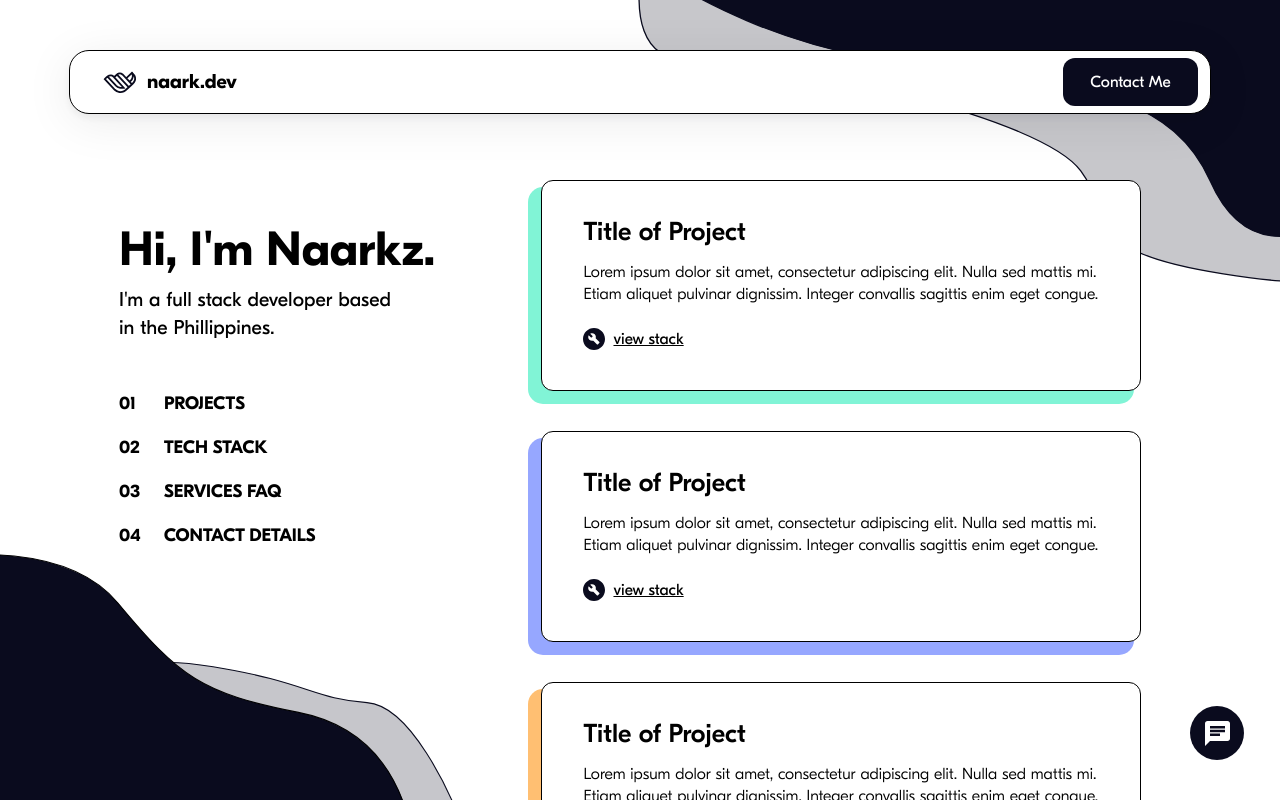
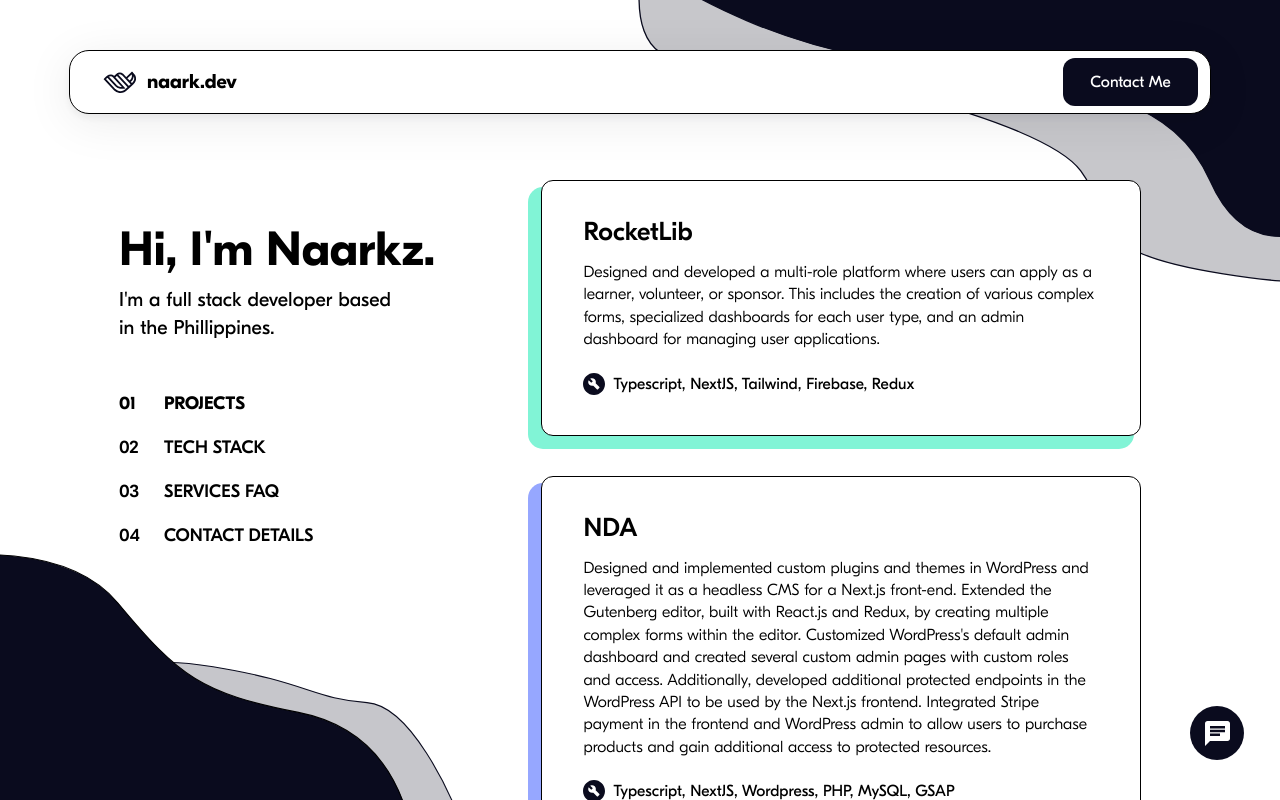
Before and after one commit to Eerkz/naarkzport, a Next.js app: page / in a window 1280 px wide. Built offline with nearby package versions, Linux system fonts and the light colour scheme.

Commit message:
feat: Update projects

```diff
--- a/components/utils/ProjectBox.tsx
+++ b/components/utils/ProjectBox.tsx
@@ -1,8 +1,10 @@
 import React from "react";
 import Image from "next/image";
+import Link from "next/link";
 
 type ProjectBox = {
   color: string;
+  link?: string;
   children?: React.ReactNode;
   title?: string;
   description?: string;
@@ -12,10 +14,37 @@ type ProjectBox = {
 export default function ProjectBox({
   color,
   children,
+  link,
   title = "Title of Project",
   description = "Lorem ipsum dolor sit amet, consectetur adipiscing elit. Nulla sed mattis mi. Etiam aliquet pulvinar dignissim. Integer convallis sagittis enim eget congue.",
   stack,
 }: ProjectBox) {
+  if (link) {
+    return (
+      <Link href={link} target="_black" rel="noreferrer">
+        <div
+          className="project-box-item min-h-[194px] md:ml-[15px] bg-white cursor-pointer rounded-[12px] border-[1px] border-black px-[41px] py-[40px]"
+          style={{ boxShadow: `-10px 10px 0px 3px ${color}` }}
+        >
+          <h1 className="font-[500] text-[26px] leading-[23px] mb-[17px]">
+            {title}
+          </h1>
+          <p className="font-light text-[16px] leading-[140%]">{description}</p>
+          <div className="text-white flex items-center mt-[22px]">
+            <Image
+              src={"/static/images/tool-icon.svg"}
+              alt="tool-icon"
+              width={22}
+              height={22}
+            />
+            <span className="font-[400] text-[16px] leading-[14px] text-black ml-[8px]">
+              {stack.join(", ")}
+            </span>
+          </div>
+        </div>
+      </Link>
+    );
+  }
   return (
     <div
       className="project-box-item min-h-[194px] md:ml-[15px] bg-white cursor-pointer rounded-[12px] border-[1px] border-black px-[41px] py-[40px]"
@@ -32,8 +61,8 @@ export default function ProjectBox({
           width={22}
           height={22}
         />
-        <span className="font-[400] text-[16px] leading-[14px] text-black underline ml-[8px]">
-          view stack
+        <span className="font-[400] text-[16px] leading-[14px] text-black ml-[8px]">
+          {stack.join(", ")}
         </span>
       </div>
     </div>
--- a/pages/index.tsx
+++ b/pages/index.tsx
@@ -1,4 +1,4 @@
-import React, { useState, useEffect, useRef } from "react";
+import React, { useState, useRef } from "react";
 import { InView } from "react-intersection-observer";
 import Main from "../components/layouts/Main";
 import ProjectBox from "../components/utils/ProjectBox";
@@ -11,11 +11,9 @@ export default function Home() {
   const techRef = useRef() as React.Ref<HTMLDivElement>;
   const servicesRef = useRef() as React.Ref<HTMLDivElement>;
   const contactRef = useRef() as React.Ref<HTMLDivElement>;
-
-  const [isProjectsVisible, setIsProjectsVisible] = useState(true);
-  const [isTechVisible, setIsTechVisible] = useState(false);
-  const [isServicesVisible, setIsServicesVisible] = useState(false);
-  const [isContactsVisible, setIsContactsVisible] = useState(false);
+  const [visibleSection, setVisibleSection] = useState<
+    "projects" | "techstack" | "contacts" | "services"
+  >("projects");
 
   const scrollTo = (ref: any) => {
     if (ref && ref.current /* + other conditions */) {
@@ -38,7 +36,7 @@ export default function Home() {
             <ul className="font-[500] text-[18px] leading-[21px] flex flex-col gap-y-[23px] uppercase pb-[40px]">
               <li
                 className={`flex gap-x-[25px] cursor-pointer ${
-                  isProjectsVisible ? "font-bold" : ""
+                  visibleSection === "projects" ? "font-bold" : ""
                 }`}
                 onClick={() => scrollTo(projectsRef)}
               >
@@ -46,7 +44,7 @@ export default function Home() {
               </li>
               <li
                 className={`flex gap-x-[25px]  cursor-pointer ${
-                  isTechVisible ? "font-bold" : ""
+                  visibleSection === "techstack" ? "font-bold" : ""
                 }`}
                 onClick={() => scrollTo(techRef)}
               >
@@ -54,7 +52,7 @@ export default function Home() {
               </li>
               <li
                 className={`flex gap-x-[25px] cursor-pointer ${
-                  isServicesVisible ? "font-bold" : ""
+                  visibleSection === "services" ? "font-bold" : ""
                 }`}
                 onClick={() => scrollTo(servicesRef)}
               >
@@ -62,7 +60,7 @@ export default function Home() {
               </li>
               <li
                 className={`flex gap-x-[25px]  cursor-pointer ${
-                  isContactsVisible ? "font-bold" : ""
+                  visibleSection === "contacts" ? "font-bold" : ""
                 }`}
                 onClick={() => scrollTo(contactRef)}
               >
@@ -80,24 +78,49 @@ export default function Home() {
             as="div"
             initialInView={true}
             threshold={0.4}
-            onChange={(inView) => setIsProjectsVisible(inView)}
+            onChange={(inView) => setVisibleSection("projects")}
           >
             <div className="flex flex-col gap-[40px] md:mt-[50px]">
               <ProjectBox
-                stack={["Typescript", "NextJS", "Tailwind"]}
+                link="https://deploy-preview-5--rocketlib-web.netlify.app/"
+                stack={["Typescript", "NextJS", "Tailwind", "Firebase", "Redux"]}
+                title="RocketLib"
+                description="Designed and developed a multi-role platform where users can apply as a learner, volunteer, or sponsor. This includes the creation of various complex forms, specialized dashboards for each user type, and an admin dashboard for managing user applications."
                 color={"#81F4D6"}
               />{" "}
               <ProjectBox
-                stack={["Typescript", "NextJS", "Tailwind"]}
+                title="NDA"
+                stack={["Typescript", "NextJS", "Wordpress", "PHP", "MySQL", "GSAP"]}
+                description="Designed and implemented custom plugins and themes in WordPress and leveraged it as a headless CMS for a Next.js front-end. Extended the Gutenberg editor, built with React.js and Redux, by creating multiple complex forms within the editor. Customized WordPress's default admin dashboard and created several custom admin pages with custom roles and access. Additionally, developed additional protected endpoints in the WordPress API to be used by the Next.js frontend. Integrated Stripe payment in the frontend and WordPress admin to allow users to purchase products and gain additional access to protected resources."
                 color={"#96A7FF"}
               />
               <ProjectBox
-                stack={["Typescript", "NextJS", "Tailwind"]}
+                title="TechcoPH"
+                link="https://deploy-preview-2--sparkling-belekoy-f645ab.netlify.app/"
+                description="Built a user-friendly website that lists registered companies in the Philippines with relevant details valuable for job seekers. This dynamic platform has a flexible filtering system allowing users to stack multiple filters to refine their company search. Another feature allows companies to submit their information to be included in the database."
+                stack={["Typescript", "NextJS", "Tailwind", "Airtable", "Redis"]}
                 color={"#FFBF72"}
               />
               <ProjectBox
+                title="TechcoTours"
+                link="https://feature-landing--wondrous-treacle-8d6d47.netlify.app/"
+                description="Designed and developed a web application that helps job seekers explore different companies and for companies to showcase their workplace to potential candidates. Features include several functional dashboards as follows: (1) Job-seeker dashboard for resume management, company catalog browsing, and event registration; (2) Employer dashboard for company page creation, job listing, and event scheduling; (3) Admin dashboard for data management. "
+                stack={["Typescript", "NextJS", "Tailwind", "Firebase", "Redis", "Redux"]}
+                color={"#eaedff"}
+              />
+               <ProjectBox
+                title="reddit-archiver"
+                link="https://www.reddit-archiver.xyz/"
+                description="an app that allows a reddit user to archive some of their account data, batch saved posts/comments, and batch subscribe to subreddits."
                 stack={["Typescript", "NextJS", "Tailwind"]}
                 color={"#FF837D"}
+              />
+               <ProjectBox
+                title="jeyocommerce"
+                link="https://jeyoecommerce-13lj6lkbz-eerkz.vercel.app/"
+                description="built the UI and the store search/filtering functionalities using Zustand for state management."
+                stack={["Typescript", "NextJS", "Tailwind", "Zustand"]}
+                color={"#ffbf72"}
               />
             </div>
           </InView>
@@ -105,20 +128,20 @@ export default function Home() {
           <InView
             as="div"
             threshold={0.8}
-            onChange={(inView) => setIsTechVisible(inView)}
+            onChange={(inView) => setVisibleSection("techstack")}
           >
             <TechStack />
           </InView>
           <div ref={servicesRef}></div>
           <InView
             as="div"
-            threshold={0.5}
-            onChange={(inView) => setIsServicesVisible(inView)}
+            threshold={0.6}
+            onChange={(inView) => setVisibleSection("services")}
           >
             <Services />
           </InView>
 
-          <InView as="div" onChange={(inView) => setIsContactsVisible(inView)}>
+          <InView as="div" onChange={(inView) => setVisibleSection("contacts")}>
             <div ref={contactRef}>
               <Contact />
             </div>
```
